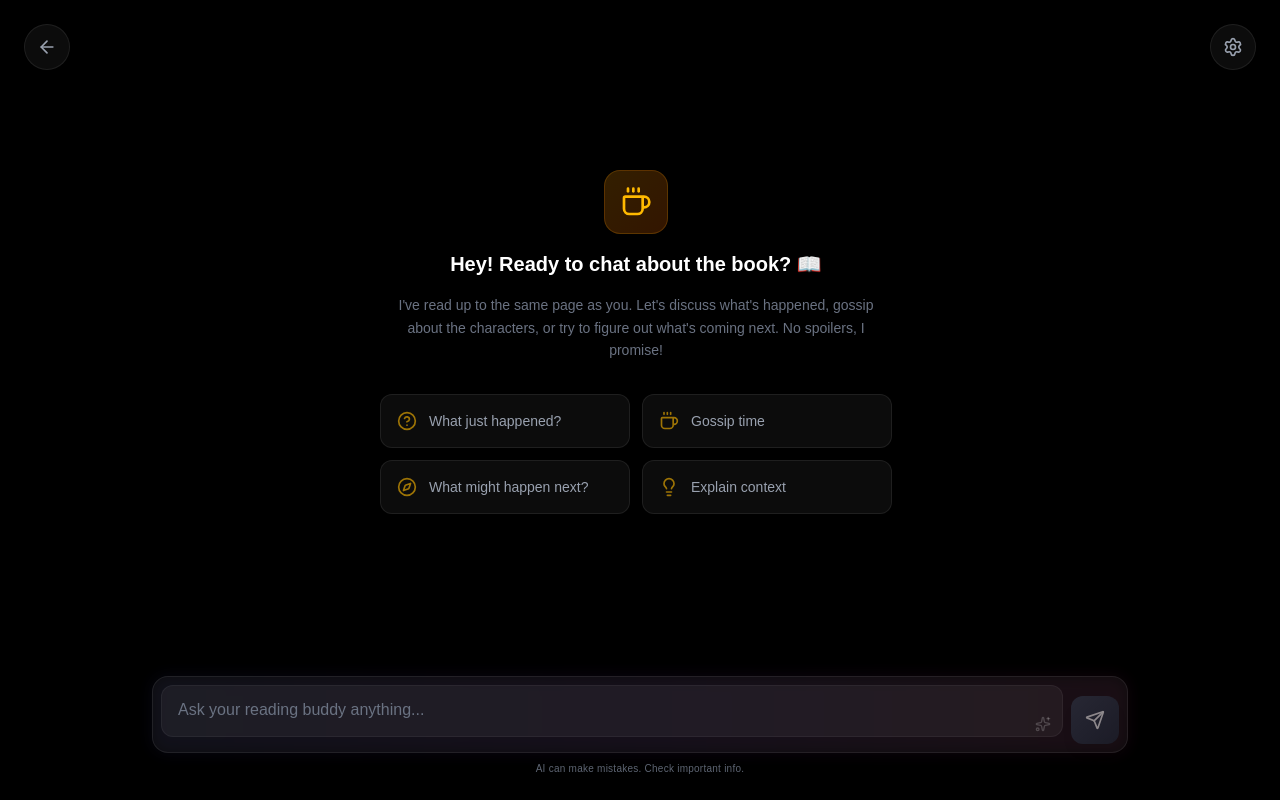
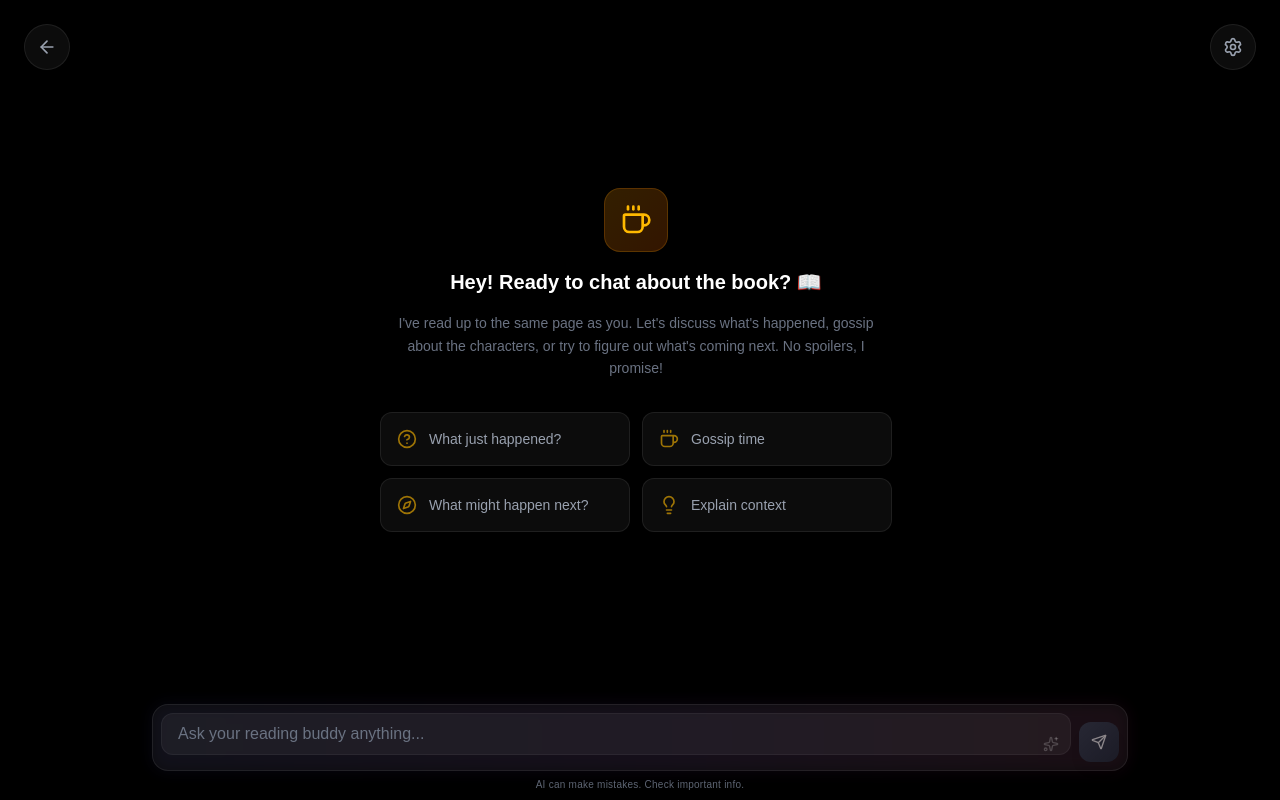
Before and after one commit to wiz-abhi/BookWise-AI, a Next.js app: page /book/1/modes/companion in a window 1280 px wide. Built offline with nearby package versions, Linux system fonts and the light colour scheme; no server answers; sample sign-in values are in the browser's storage.

Commit message:
fix: ui issues

```diff
--- a/app/book/[id]/modes/character_voice/page.tsx
+++ b/app/book/[id]/modes/character_voice/page.tsx
@@ -151,7 +151,7 @@ export default function CharacterVoiceModePage() {
             </ModeConfigModal>
 
             {/* Main Chat */}
-            <main className="flex-1 flex flex-col h-full pt-6 pb-6 max-w-5xl mx-auto w-full px-4 sm:px-6 relative z-10 overflow-hidden">
+            <main className="flex-1 flex flex-col h-full pt-6 pb-2 max-w-5xl mx-auto w-full px-4 sm:px-6 relative z-10 overflow-hidden">
                 <div className="flex-1 overflow-y-auto min-h-0 space-y-6 pr-2 scrollbar-thin">
                     {messages.length === 0 ? (
                         <div className="h-full flex flex-col items-center justify-center space-y-6">
@@ -187,7 +187,7 @@ export default function CharacterVoiceModePage() {
                     )}
                 </div>
 
-                <div className="mt-4">
+                <div className="mt-2">
                     <ChatInput
                         onSend={handleSendMessage}
                         isLoading={isLoading}
--- a/app/book/[id]/modes/companion/page.tsx
+++ b/app/book/[id]/modes/companion/page.tsx
@@ -155,7 +155,7 @@ export default function CompanionModePage() {
             </ModeConfigModal>
 
             {/* Main Chat Area */}
-            <main className="flex-1 flex flex-col h-full pt-6 pb-6 max-w-5xl mx-auto w-full px-4 sm:px-6 relative z-10 overflow-hidden">
+            <main className="flex-1 flex flex-col h-full pt-6 pb-2 max-w-5xl mx-auto w-full px-4 sm:px-6 relative z-10 overflow-hidden">
 
                 {/* Messages */}
                 <div className="flex-1 overflow-y-auto min-h-0 space-y-6 pr-2 scrollbar-thin scrollbar-thumb-white/10 scrollbar-track-transparent">
@@ -198,7 +198,7 @@ export default function CompanionModePage() {
                 </div>
 
                 {/* Input */}
-                <div className="mt-4">
+                <div className="mt-2">
                     <ChatInput
                         onSend={handleSendMessage}
                         isLoading={isLoading}
--- a/components/chat/ChatInput.tsx
+++ b/components/chat/ChatInput.tsx
@@ -41,15 +41,15 @@ export function ChatInput({ onSend, isLoading, placeholder }: ChatInputProps) {
                             placeholder={placeholder || "Ask about your books..."}
                             disabled={isLoading}
                             rows={1}
-                            className="w-full px-4 py-3 pr-12 rounded-xl bg-white/5 border border-white/5 text-white placeholder-gray-500 focus:outline-none focus:ring-1 focus:ring-indigo-500/50 focus:bg-white/10 focus:border-indigo-500/30 resize-none disabled:opacity-50 disabled:cursor-not-allowed transition-all scrollbar-thin scrollbar-thumb-white/10 scrollbar-track-transparent"
-                            style={{ minHeight: '52px', maxHeight: '150px' }}
+                            className="w-full px-4 py-2 pr-12 rounded-xl bg-white/5 border border-white/5 text-white placeholder-gray-500 focus:outline-none focus:ring-1 focus:ring-indigo-500/50 focus:bg-white/10 focus:border-indigo-500/30 resize-none disabled:opacity-50 disabled:cursor-not-allowed transition-all scrollbar-thin scrollbar-thumb-white/10 scrollbar-track-transparent"
+                            style={{ minHeight: '40px', maxHeight: '150px' }}
                             onInput={(e) => {
                                 const target = e.target as HTMLTextAreaElement;
                                 target.style.height = 'auto';
                                 target.style.height = target.scrollHeight + 'px';
                             }}
                         />
-                        <div className="absolute right-3 bottom-3">
+                        <div className="absolute right-3 bottom-2.5">
                             <Sparkles className="w-4 h-4 text-white/20" />
                         </div>
                     </div>
@@ -57,18 +57,18 @@ export function ChatInput({ onSend, isLoading, placeholder }: ChatInputProps) {
                     <button
                         type="submit"
                         disabled={!input.trim() || isLoading}
-                        className="flex-shrink-0 w-12 h-12 rounded-xl bg-gradient-to-br from-indigo-600 to-purple-600 hover:from-indigo-500 hover:to-purple-500 disabled:from-gray-700 disabled:to-gray-800 disabled:opacity-50 disabled:cursor-not-allowed text-white flex items-center justify-center transition-all shadow-lg hover:shadow-indigo-500/25 hover:scale-105 active:scale-95"
+                        className="flex-shrink-0 w-10 h-10 rounded-xl bg-gradient-to-br from-indigo-600 to-purple-600 hover:from-indigo-500 hover:to-purple-500 disabled:from-gray-700 disabled:to-gray-800 disabled:opacity-50 disabled:cursor-not-allowed text-white flex items-center justify-center transition-all shadow-lg hover:shadow-indigo-500/25 hover:scale-105 active:scale-95"
                     >
                         {isLoading ? (
-                            <Loader2 className="w-5 h-5 animate-spin text-white/70" />
+                            <Loader2 className="w-4 h-4 animate-spin text-white/70" />
                         ) : (
-                            <Send className="w-5 h-5" />
+                            <Send className="w-4 h-4" />
                         )}
                     </button>
                 </div>
             </div>
 
-            <p className="text-[10px] text-gray-500 text-center mt-2 font-medium tracking-wide">
+            <p className="text-[10px] text-gray-500 text-center mt-1.5 font-medium tracking-wide">
                 AI can make mistakes. Check important info.
             </p>
         </form>
```
